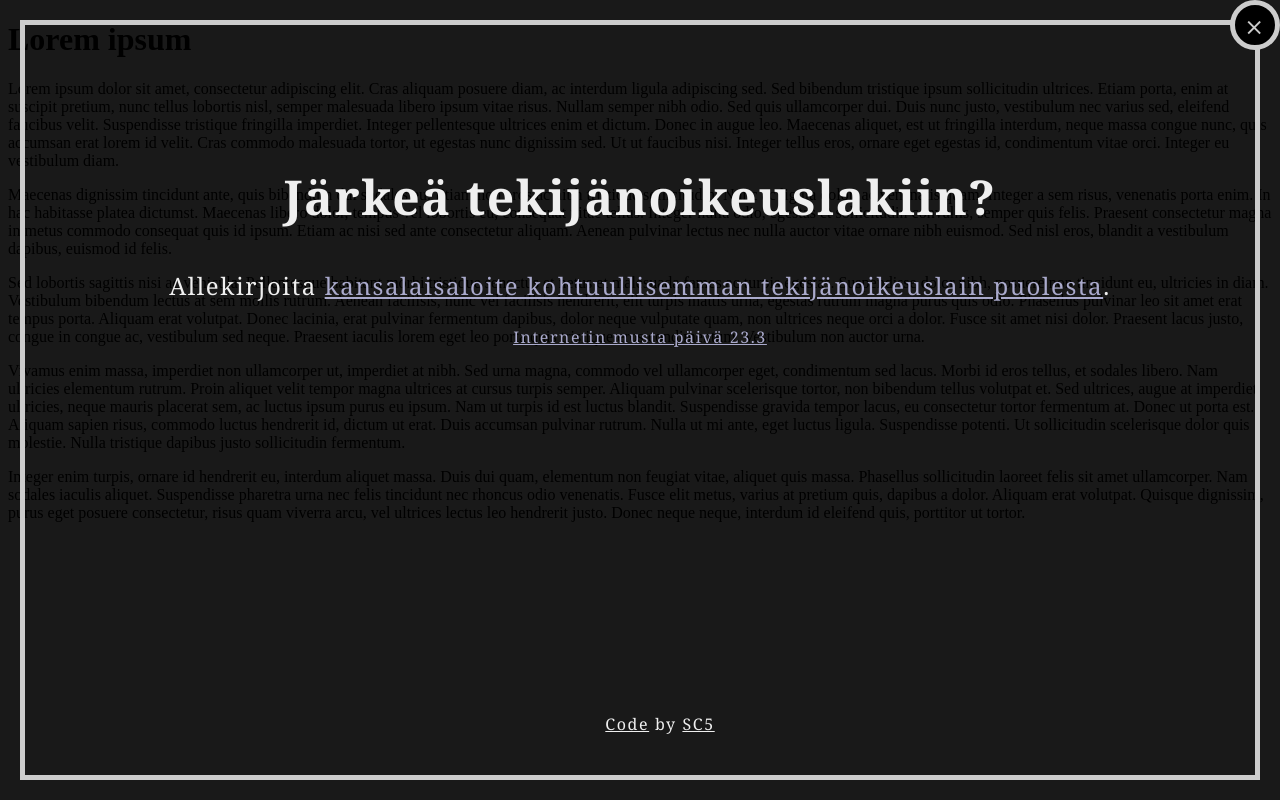
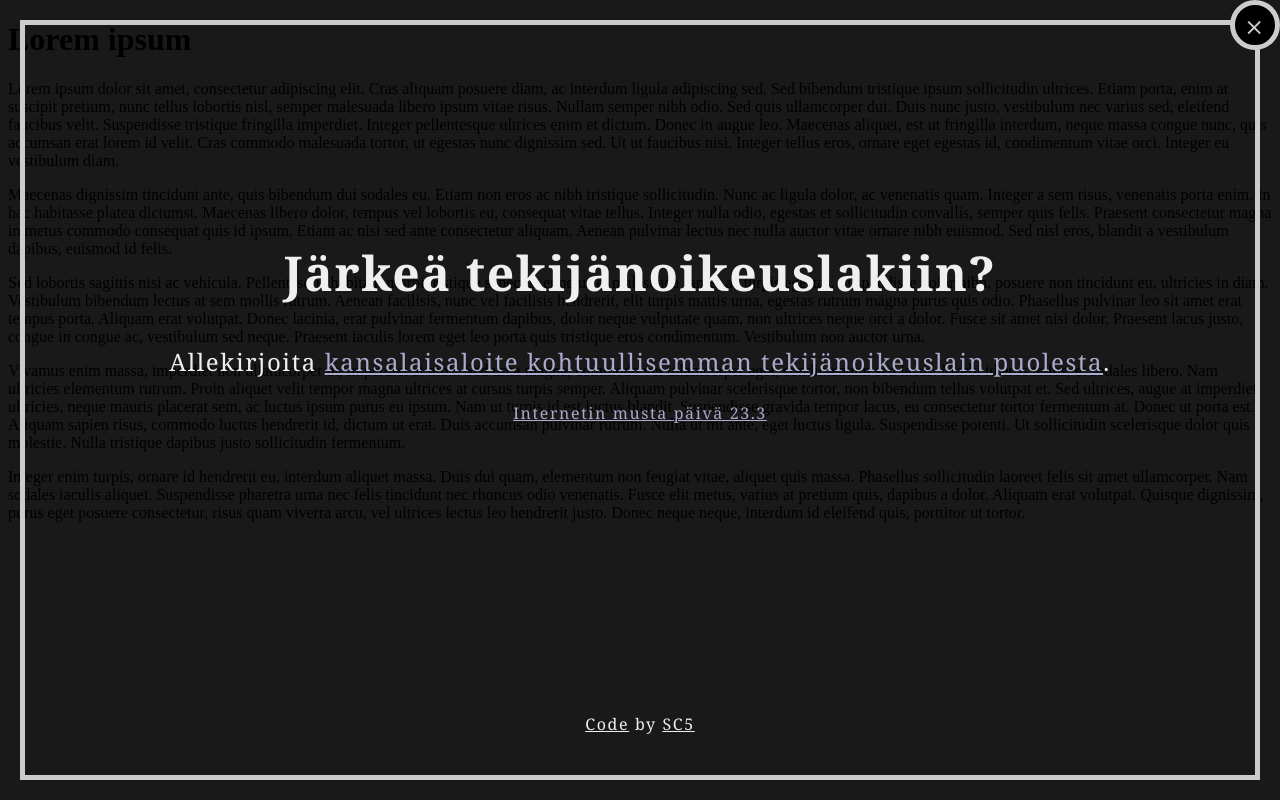
Before and after one commit to SC5/copyright-campaign, a plain HTML site: page index.html in a window 1280 px wide. Drawn offline with nearby package versions, Linux system fonts and the light colour scheme.

Commit message:
Better content positioning

```diff
--- a/index.html
+++ b/index.html
@@ -23,11 +23,13 @@
 <div id="copyright-campaign-box" style="position:fixed;top:0;left:0;width:100%;height:100%;background:rgba(0,0,0,0.9);text-align:center;font-family:Georgia, serif;letter-spacing:0.1em;font-size:1em;">
 <div style="position:fixed;top:20px;right:20px;bottom:20px;left:20px;color:#EFEFEF;padding:20px;border:5px solid #cccccc;";>
 <div id="close-copyright-campaign-box" style="position:fixed;top:0px;right:0px;width:40px;height:40px;padding:0;border-radius:2em;border:5px solid #cccccc;color:#cccccc;background:#000000;font-size:2em;">&#215;</div>
-<h1 style="font-size:3em;margin:10% 0 40px 0;">Järkeä tekijänoikeuslakiin?</h1>
+<div style="position:fixed;top:30%;left:0;width:100%;">
+<h1 style="font-size:3em;margin:0 0 40px 0;">Järkeä tekijänoikeuslakiin?</h1>
 <p style="font-size:1.5em;">Allekirjoita <a href="https://www.kansalaisaloite.fi/fi/aloite/70" style="color:#aaaacc;">kansalaisaloite kohtuullisemman tekijänoikeuslain puolesta</a>.</p>
 <p><a href="#" style="color:#aaaacc;">Internetin musta päivä 23.3</a></p>
+</div>
 
-<div style="position:absolute;bottom:40px;text-align:center;width:100%;"><a href="https://github.com/SC5/copyright-campaign" style="color:#efefef;text-decoration:underline;">Code</a> by <a href="http://sc5.io" style="color:#efefef;text-decoration:underline;">SC5</a></div>
+<div style="position:absolute;bottom:40px;left:0;text-align:center;width:100%;"><a href="https://github.com/SC5/copyright-campaign" style="color:#efefef;text-decoration:underline;">Code</a> by <a href="http://sc5.io" style="color:#efefef;text-decoration:underline;">SC5</a></div>
 </div>
 </div>
 </body>
```
